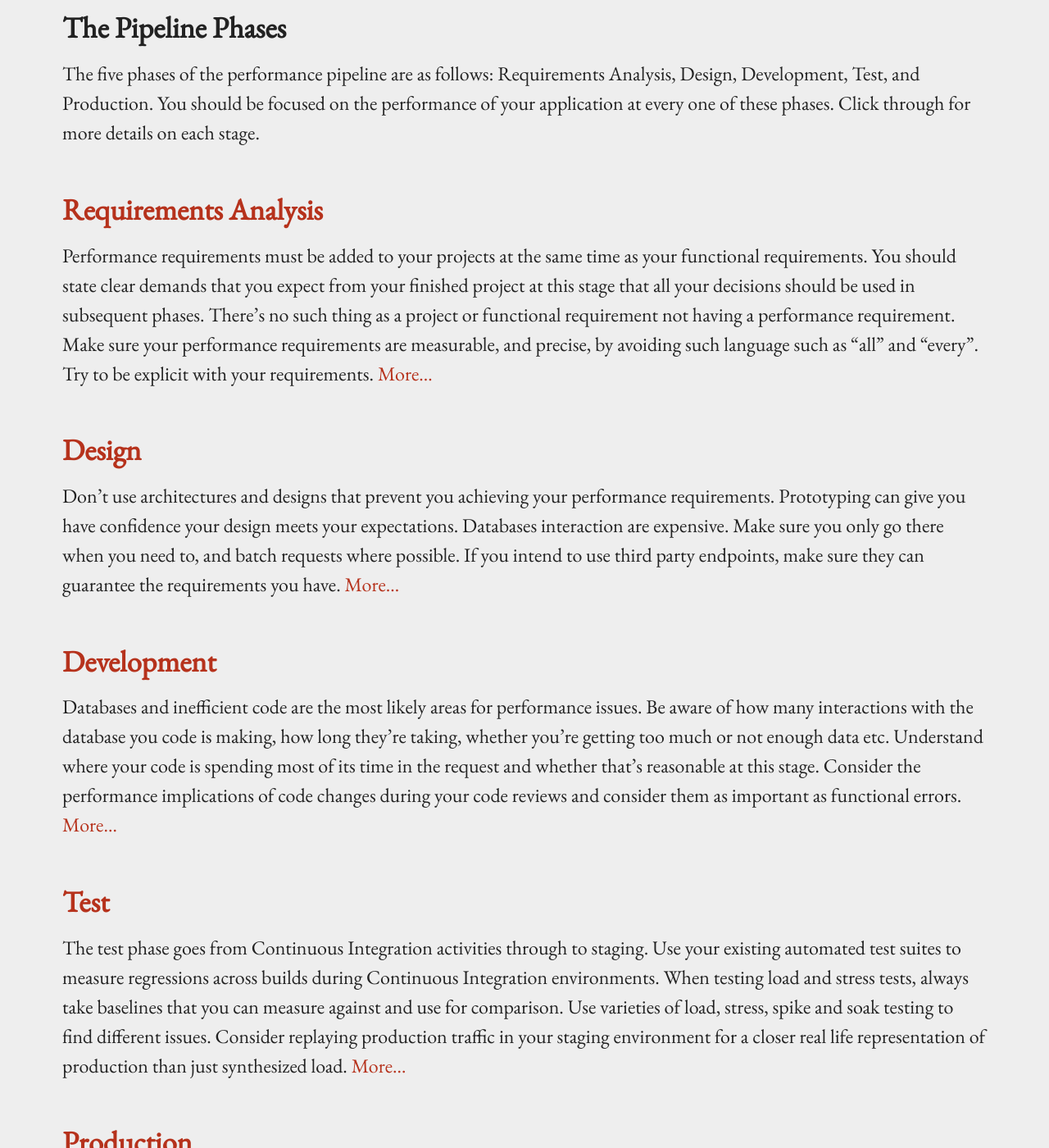
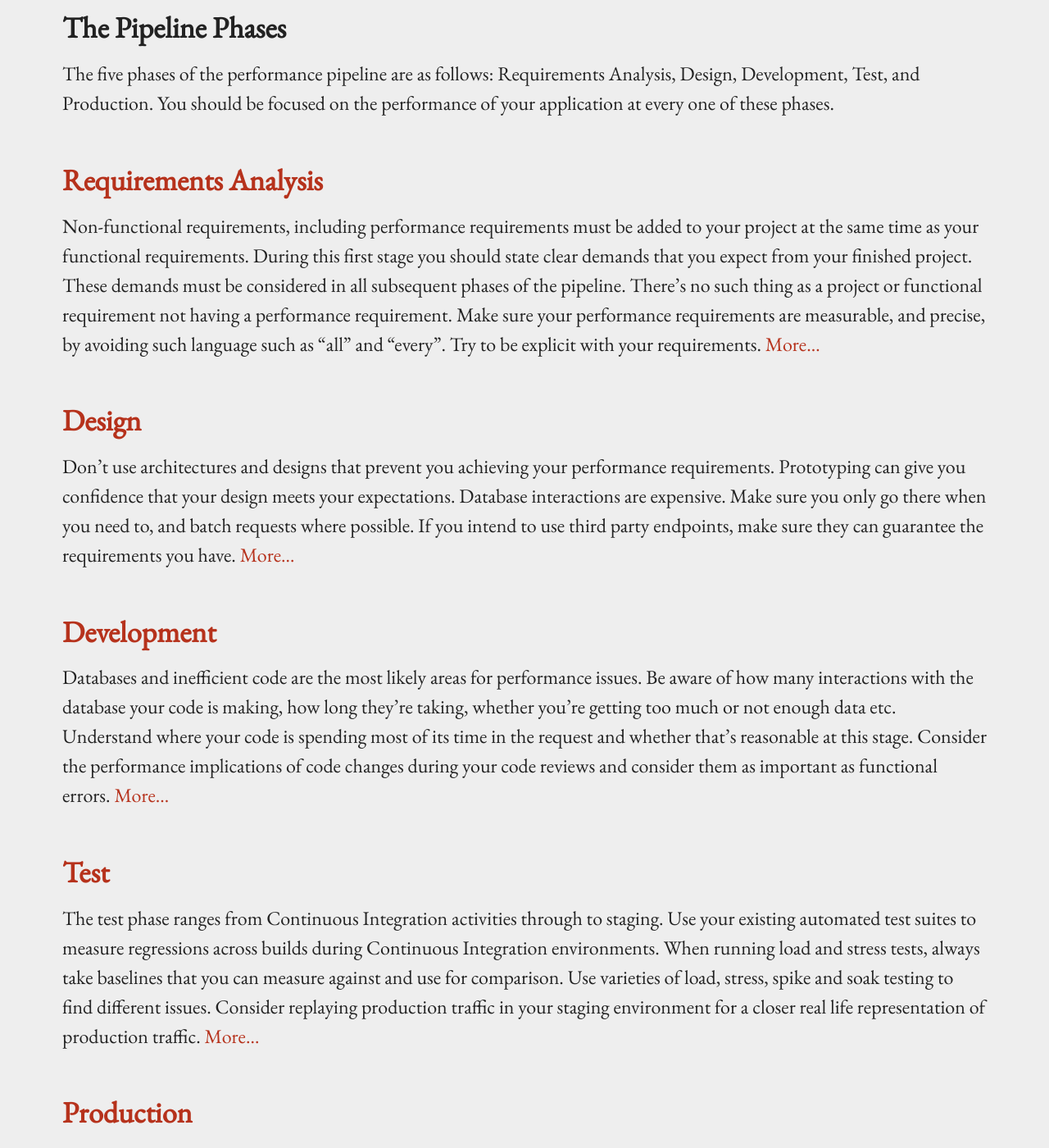
Before and after one commit to performance-pipeline/performance-pipeline, a Jekyll site: the page built from index.md, in a window 1280 px wide and 1400 px high, scrolled down 1373 px. Shown: the whole window at 82% size. Built offline with Jekyll 4.4.1, drawn with Linux system fonts in a browser that asks for light colours; some of the changed text lies outside the part shown.

Commit message:
Language reiview :)

```diff
--- a/index.md
+++ b/index.md
@@ -7,38 +7,38 @@ permalink: /
 
 ## Introduction
 
-Improving the performance of your application is an investment. If you tolerate poor application performance, you’re accepting loss of revenue and upset or lost users to competitors and more. To make performance a priority, you need to giving it the necessary attention during every release. We already know testing is cheaper and easier to perform when it’s done early. Performance issues can be found early on that would be more complex and take consuming to fix if left.
+Improving the performance of your application is an investment. If you tolerate poor application performance, you’re accepting loss of revenue and upset or lost users to competitors and more. To make performance a priority, you need to give it the necessary attention during every release. We already know testing is cheaper and easier to perform when it’s done early. If not found early on, performance issues would be more complex and time consuming to diagnose and fix.
 
-In practice, Quality Assurance (QA) testing is more proficient at this mindset. QA practices uses different tools and processes to find different types of issues at each stage of the application lifecycle. This ensures that the end product is properly tested and more likely have fewer QA issues. The equivalent process for performance, is the Performance Pipeline, a strategy that focuses on performance at every stage of your application lifecycle.
+In practice, Quality Assurance (QA) testing is more proficient at the *testing early* mindset. Different QA tools and processes are used to find different types of issues at each stage of the application lifecycle. This ensures that the end product is properly tested and more likely to have fewer QA issues. The equivalent process for performance, is the **Performance Pipeline**, a strategy that focuses on performance at every stage of your application lifecycle.
 
 ## The Performance Pipeline
 
-When you think of traditional performance testing, many will think about long running, load and stress tests in a production-like environment that is only run towards the end of your application lifecycle. However, there are many other types of performance tests that can be run at every stage of the application lifecycle, rather just at the later stages. By testing in earlier phases, bugs are easier, cheaper and much more convenient to fix, using simple use cases.
+When you think of traditional performance testing, many will think about long running, load and stress tests in a production-like environment that is only run towards the end of your application lifecycle. However, there are many other types of performance tests that can be run at every stage of the application lifecycle, rather than just at the later stages. By testing in earlier phases, bugs are easier, cheaper and much more convenient to fix, using simpler use cases.
 
 ![performance-pipeline-image]({{ site.baseurl }}/images/performance-pipeline.png "The Performance Pipeline")
 
-The performance pipeline focuses on performance at every stage of our application lifecycle. However, you need to be smart about what can be achieved at each stage. For example, chasing milliseconds during development isn’t effective, as our production environment will differ considerably. Let’s explore what you should think about and test at every stage of the application lifecycle.
+The performance pipeline focuses on performance at every stage of our application lifecycle. However, you need to be smart about what can be achieved at each stage. For example, chasing milliseconds during development isn’t effective, as our production environment will be considerably different. Let’s explore what you should think about and test at every stage of the application lifecycle.
 
 ## The Pipeline Phases
 
-The five phases of the performance pipeline are as follows: Requirements Analysis, Design, Development, Test, and Production. You should be focused on the performance of your application at every one of these phases. Click through for more details on each stage.
+The five phases of the performance pipeline are as follows: Requirements Analysis, Design, Development, Test, and Production. You should be focused on the performance of your application at every one of these phases.
 
 ## [Requirements Analysis]({{ site.baseurl }}/requirements-analysis/)
 
-Performance requirements must be added to your projects at the same time as your functional requirements. You should state clear demands that you expect from your finished project at this stage that all your decisions should be used in subsequent phases. There’s no such thing as a project or functional requirement not having a performance requirement. Make sure your performance requirements are measurable, and precise, by avoiding such language such as “all” and “every”. Try to be explicit with your requirements. [More...]({{ site.baseurl }}/requirements-analysis/)
+Non-functional requirements, including performance requirements must be added to your project at the same time as your functional requirements. During this first stage you should state clear demands that you expect from your finished project. These demands must be considered in all subsequent phases of the pipeline. There’s no such thing as a project or functional requirement not having a performance requirement. Make sure your performance requirements are measurable, and precise, by avoiding such language such as “all” and “every”. Try to be explicit with your requirements. [More...]({{ site.baseurl }}/requirements-analysis/)
 
 ## [Design]({{ site.baseurl }}/design/)
 
-Don’t use architectures and designs that prevent you achieving your performance requirements. Prototyping can give you have confidence your design meets your expectations. Databases interaction are expensive. Make sure you only go there when you need to, and batch requests where possible. If you intend to use third party endpoints, make sure they can guarantee the requirements you have. [More...]({{ site.baseurl }}/design/)
+Don’t use architectures and designs that prevent you achieving your performance requirements. Prototyping can give you confidence that your design meets your expectations. Database interactions are expensive. Make sure you only go there when you need to, and batch requests where possible. If you intend to use third party endpoints, make sure they can guarantee the requirements you have. [More...]({{ site.baseurl }}/design/)
 
 ## [Development]({{ site.baseurl }}/development/)
 
-Databases and inefficient code are the most likely areas for performance issues.  Be aware of how many interactions with the database you code is making, how long they’re taking, whether you’re getting too much or not enough data etc. Understand where your code is spending most of its time in the request and whether that’s reasonable at this stage. Consider the performance implications of code changes during your code reviews and consider them as important as functional errors. [More...]({{ site.baseurl }}/development/)
+Databases and inefficient code are the most likely areas for performance issues.  Be aware of how many interactions with the database your code is making, how long they’re taking, whether you’re getting too much or not enough data etc. Understand where your code is spending most of its time in the request and whether that’s reasonable at this stage. Consider the performance implications of code changes during your code reviews and consider them as important as functional errors. [More...]({{ site.baseurl }}/development/)
 
 ## [Test]({{ site.baseurl }}/test/)
 
-The test phase goes from Continuous Integration activities through to staging. Use your existing automated test suites to measure regressions across builds during Continuous Integration environments. When testing load and stress tests, always take baselines that you can measure against and use for comparison. Use varieties of load, stress, spike and soak testing to find different issues. Consider replaying production traffic in your staging environment for a closer real life representation of production than just synthesized load. [More...]({{ site.baseurl }}/test/)
+The test phase ranges from Continuous Integration activities through to staging. Use your existing automated test suites to measure regressions across builds during Continuous Integration environments. When running load and stress tests, always take baselines that you can measure against and use for comparison. Use varieties of load, stress, spike and soak testing to find different issues. Consider replaying production traffic in your staging environment for a closer real life representation of production traffic. [More...]({{ site.baseurl }}/test/)
 
 ## [Production]({{ site.baseurl }}/production/)
 
-In this phase,  you need to live up to your Service Level Agreements (SLAs) and meet the expectations set in the requirements analysis phase. To ensure your requirements are met, utilize various solutions to analyze, measure and then provide reports, on a monthly basis. Production focused solutions like application performance management (APM) and flow analysis, provide in-depth data on the underlying causes that affect application QoS, but they only reveal that an issue exists. [More...]({{ site.baseurl }}/production/)
+In this phase, you need to live up to your Service Level Agreements (SLAs) and meet the expectations set in the requirements analysis phase. To ensure your requirements are met, utilize various solutions to analyze, measure and provide reports, on a monthly basis. Production focused solutions like Application Performance Management (APM) and flow analysis, provide in-depth data on the underlying causes that affect application Quality of Service (QoS), but they only reveal that an issue exists. [More...]({{ site.baseurl }}/production/)
```
